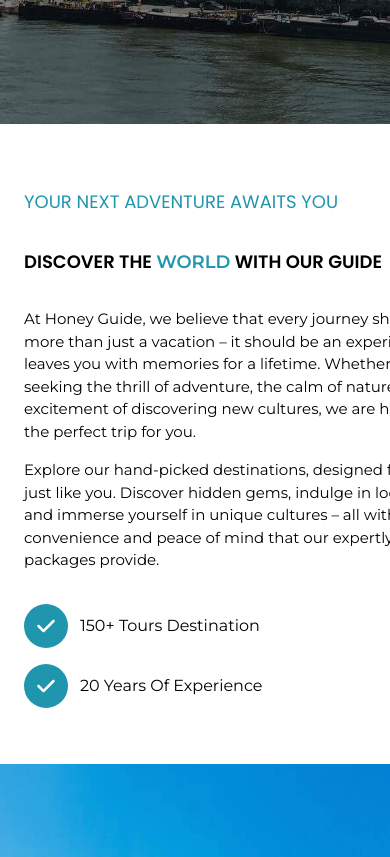
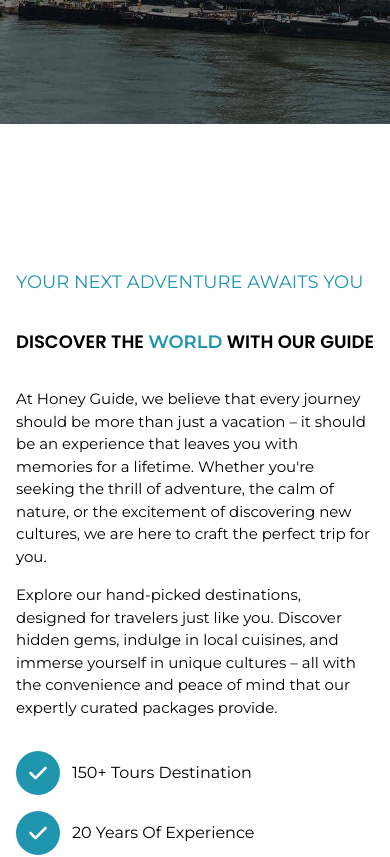
Before and after one commit to Jude006/HONEYS-ESCAPE, a React (Vite) app: page / in a window 390 px wide. Shown: the part 720-1577 px from the top of the page. Built offline with nearby package versions, Linux system fonts and the light colour scheme.

Commit message:
fix some bug

```diff
--- a/src/components/HomeSection1.jsx
+++ b/src/components/HomeSection1.jsx
@@ -4,34 +4,34 @@ import { motion } from "framer-motion"; // Import framer-motion
 
 function HomeSection1() {
   return (
-    <div className="w-full font-mont overflow-hidden md:px-10 lg:px-20 ">
-      <div className="grid grid-cols-12 gap-14 mt-16 items-center ">
+    <div className="w-full font-mont overflow-hidden md:px-10 lg:px-20 px-4 md:mt-24 mt-20">
+      <div className="grid grid-cols-12 md:gap-10 gap-0 mt-16 items-center ">
         <motion.div
-          className="md:col-span-7 col-span-12 flex flex-col gap-8  px-6"
+          className="md:col-span-7 col-span-12 flex flex-col gap-8 md:mb-0 mb-10"
           initial={{ opacity: 0, y: 50 }} // Start with opacity 0 and moved down
           whileInView={{ opacity: 1, y: 0 }} // Animate to full opacity and original position
           viewport={{ once: false }} // Keeps the animation active when in view
           transition={{ duration: 0.8 }} // Duration of the animation
         >
           <div>
-            <p className="text-accent font-poppins md:text-2xl text-lg uppercase">
+            <p className="text-accent font-playfair md:text-2xl text-lg uppercase">
               Your Next Adventure Awaits You
             </p>
           </div>
-          <div className=" ">
-            <p className="md:text-3xl lg:text-4xl font-poppins  text-lg font-bold uppercase ">
+          <div>
+            <p className="md:text-3xl lg:text-4xl font-poppins text-lg font-bold uppercase">
               Discover the <span className="text-accent">world</span> with our guide
             </p>
           </div>
           <div>
-            <p className="md:text-[16px] text-[15px] text-tertiary font-Montserrat max-w-[80%]">
+            <p className="md:text-[16px] text-[15px] text-tertiary font-Montserrat md:max-w-[80%] max-w-[100%]">
               At Honey Guide, we believe that every journey should be more than
               just a vacation – it should be an experience that leaves you with
               memories for a lifetime. Whether you're seeking the thrill of
               adventure, the calm of nature, or the excitement of discovering
               new cultures, we are here to craft the perfect trip for you.
             </p>
-            <p className="md:text-[16px] text-[15px] text-tertiary max-w-[80%] mt-4 font-Montserrat">
+            <p className="md:text-[16px] text-[15px] text-tertiary md:max-w-[80%] max-w-[100%] mt-4 font-Montserrat">
               Explore our hand-picked destinations, designed for travelers just
               like you. Discover hidden gems, indulge in local cuisines, and
               immerse yourself in unique cultures – all with the convenience and
@@ -56,7 +56,7 @@ function HomeSection1() {
         </motion.div>
 
         <motion.div
-          className="md:col-span-5 col-span-12 md:px-0 px-6"
+          className="md:col-span-5 col-span-12 md:px-0 px-2"
           initial={{ opacity: 0, scale: 0.9 }} // Start with scale 0.9 and opacity 0
           whileInView={{ opacity: 1, scale: 1 }} // Animate to full scale and opacity
           viewport={{ once: false }} // Keeps the animation active when in view
```
